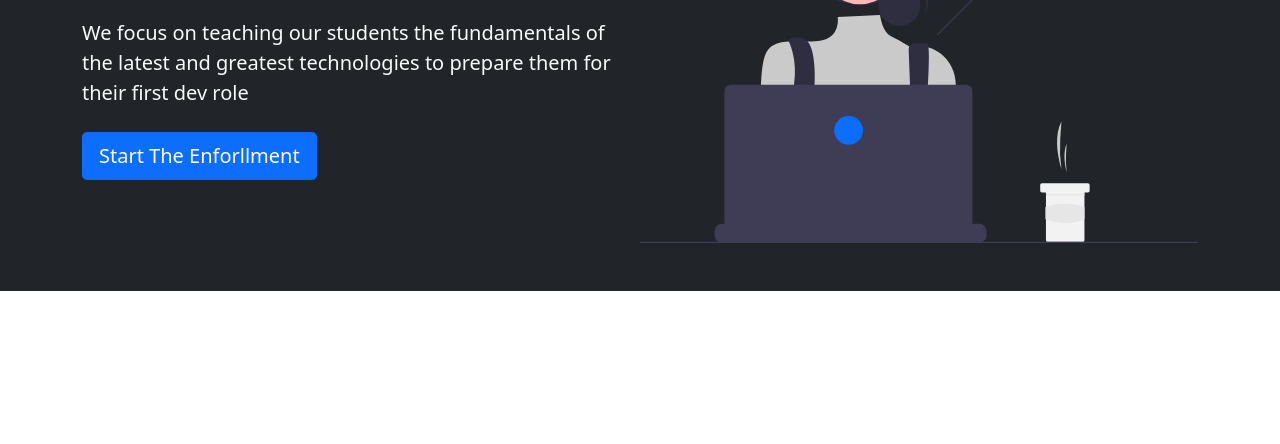
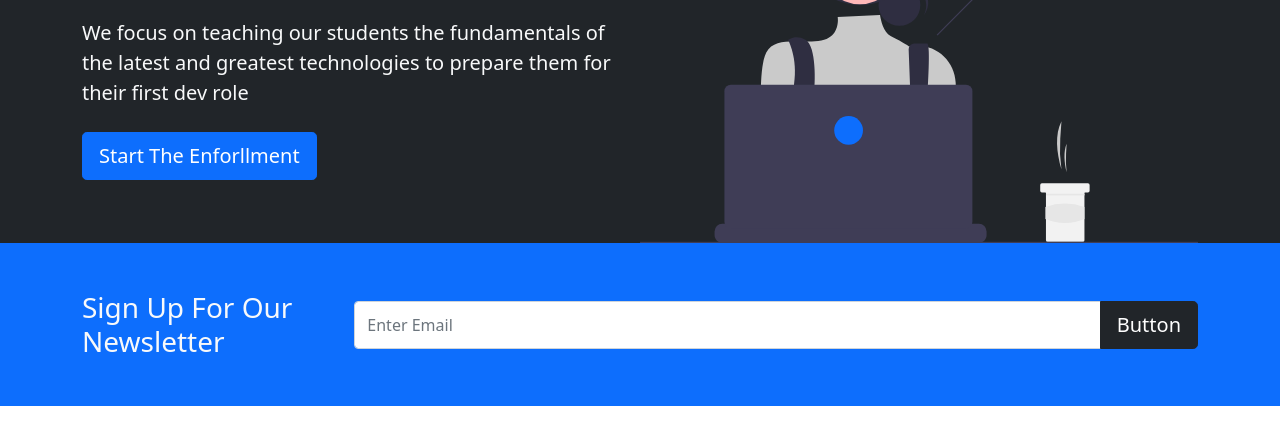
Before and after one commit to BelleCourseExercises/bootstrap-website, a plain HTML site: page index.html in a window 1280 px wide. Shown: the part 238-682 px from the top of the page. Drawn offline with nearby package versions, Linux system fonts and the light colour scheme.

Commit message:
added newsletter part of website and used mediaquary

```diff
--- a/index.html
+++ b/index.html
@@ -58,7 +58,7 @@
 
 
         <!-- SHOWCASE part of the website; section makes the background black -->
-        <section class="bg-dark text-light p-5 text-center text-sm-start">
+        <section class="bg-dark text-light p-5 p-lg-0 pt-lg-5 text-center text-sm-start">
             <div class="container">
                 <!-- showcase container, allows the showcase to have spaces on left,right and top, bottom -->
                 <div class="d-sm-flex align-items-center justify-content-between">
@@ -76,6 +76,26 @@
         </section>
 
 
+
+
+        <!-- NEWSLETTER part of the website
+            section tag has blue colour -->
+        <section class="bg-primary text-light p-5">
+            <div class="container">
+                <div class="d-md-flex justify-content-between align-items-center">
+                    <h3 class="mb-3 mb-md-0">Sign Up For Our Newsletter</h3>
+
+
+                    <!-- Since Bootstrap doesn't have a class that can adjust the email input's width, must create a custom
+                        media quary (see style.css, news-input) -->
+                    <div class="input-group news-input">
+                        <input type="text" class="form-control" placeholder="Enter Email" />
+                        <button class="btn btn-dark btn-lg" type="button">Button</button>
+                    </div>
+                </div>
+            </div>
+        </section>
+
         <script src="https://cdn.jsdelivr.net/npm/bootstrap@5.0.1/dist/js/bootstrap.bundle.min.js" integrity="sha384-gtEjrD/SeCtmISkJkNUaaKMoLD0//ElJ19smozuHV6z3Iehds+3Ulb9Bn9Plx0x4" crossorigin="anonymous"></script>
 
     </body>
--- a/style.css
+++ b/style.css
@@ -0,0 +1,8 @@
+
+/* Media quary, as long as the screen is over 768px, the news-input custom class must have
+    a 50% width from its original width */
+@media(min-width: 768px) {
+    news-input {
+        width: 50%;
+    }
+}
```
